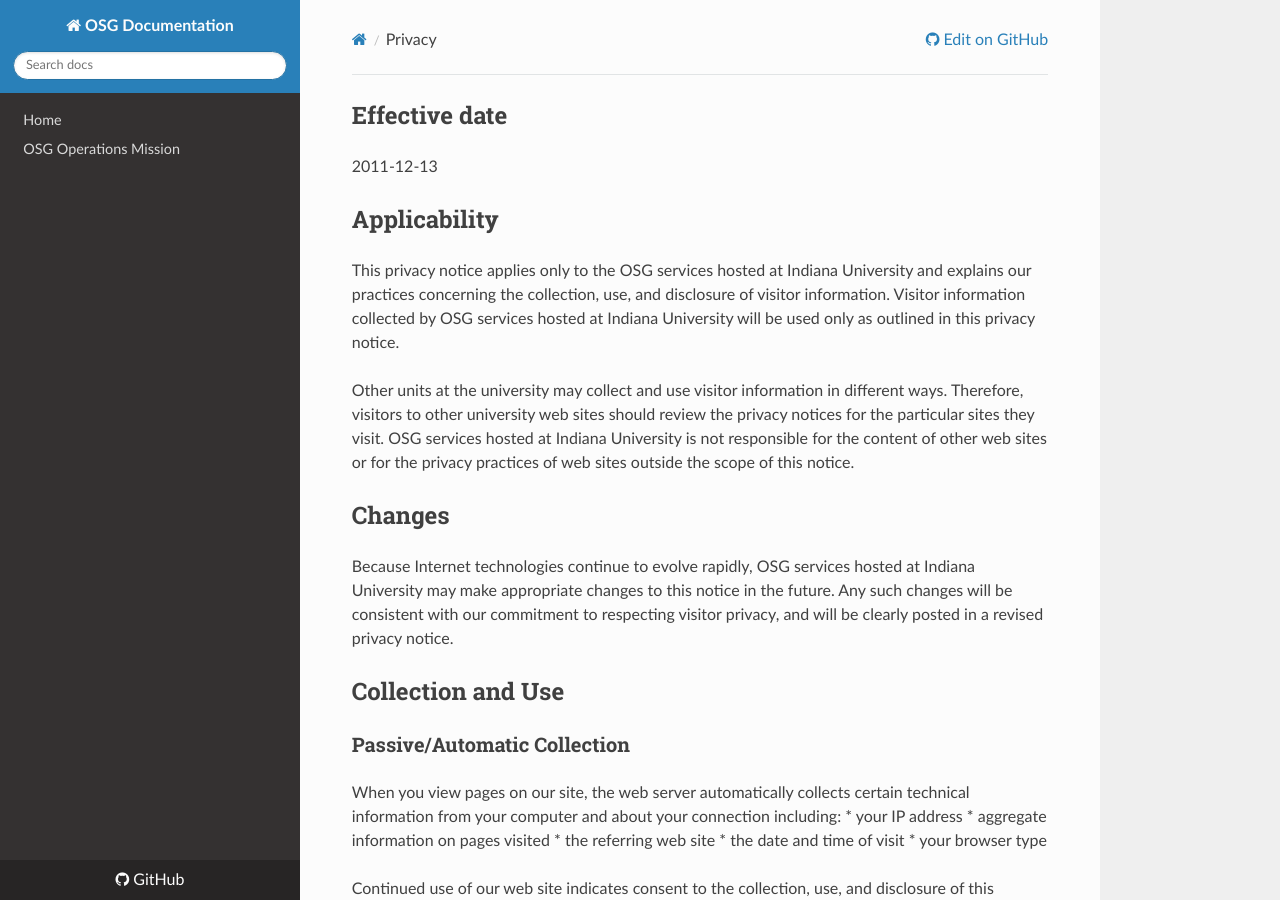
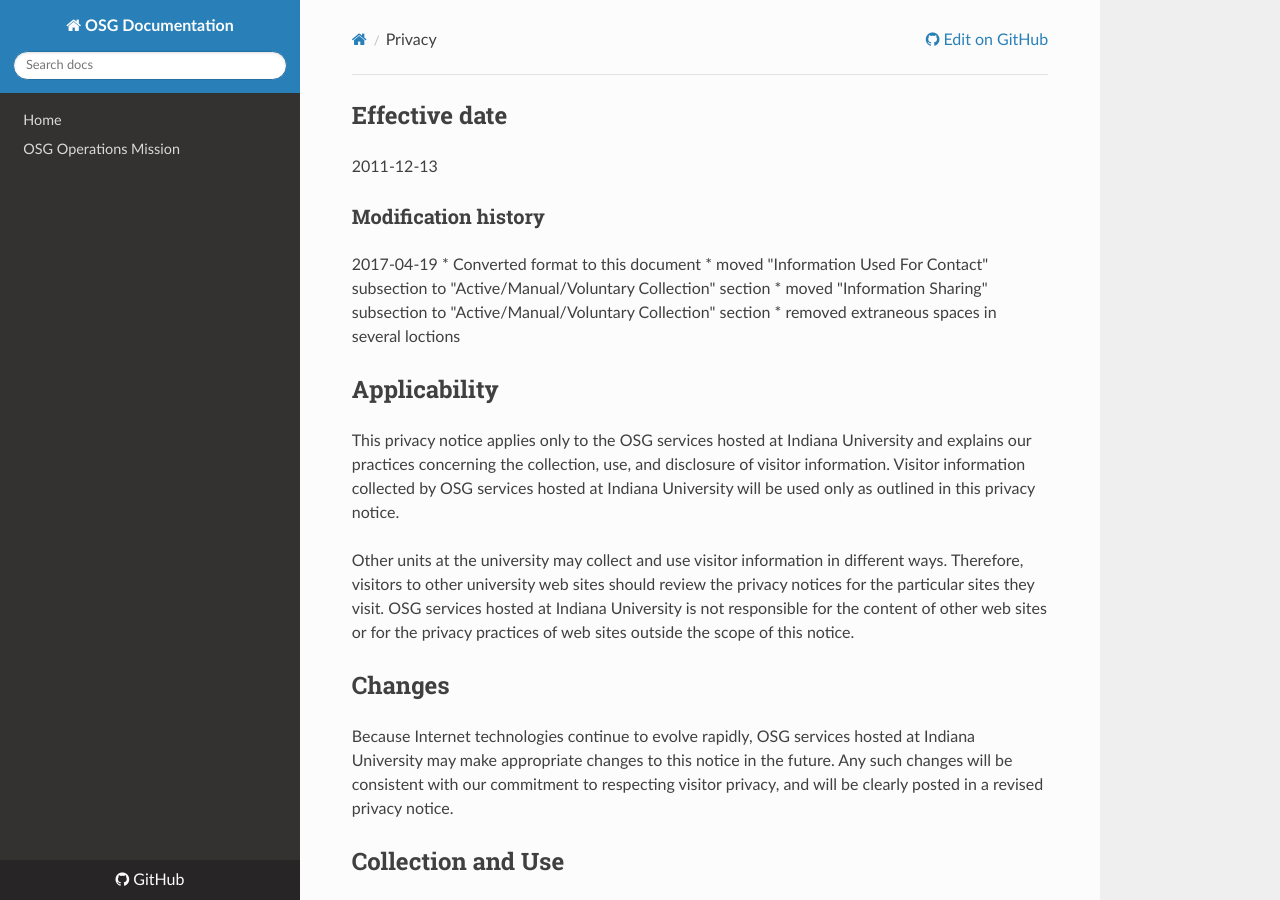
Before and after one commit to osg-htc/operations, an MkDocs documentation site: the page built from docs/privacy.md, in a window 1280 px wide and 900 px high. Built offline with MkDocs 1.6.1, drawn with Linux system fonts in a browser that asks for light colours; nearby versions of some CDN libraries; old or Windows-style settings are respelled for this version of MkDocs.

Commit message:
Update privacy.md

```diff
--- a/docs/privacy.md
+++ b/docs/privacy.md
@@ -1,6 +1,13 @@
 
 ## Effective date
 2011-12-13
+
+### Modification history
+2017-04-19
+   * Converted format to this document
+   * moved "Information Used For Contact" subsection to "Active/Manual/Voluntary Collection" section
+   * moved "Information Sharing" subsection to "Active/Manual/Voluntary Collection" section
+   * removed extraneous spaces in several loctions
 
 ## Applicability
 This privacy notice applies only to the OSG services hosted at Indiana University and explains our practices concerning the collection, use, and disclosure of visitor information. Visitor information collected by OSG services hosted at Indiana University will be used only as outlined in this privacy notice.
```
